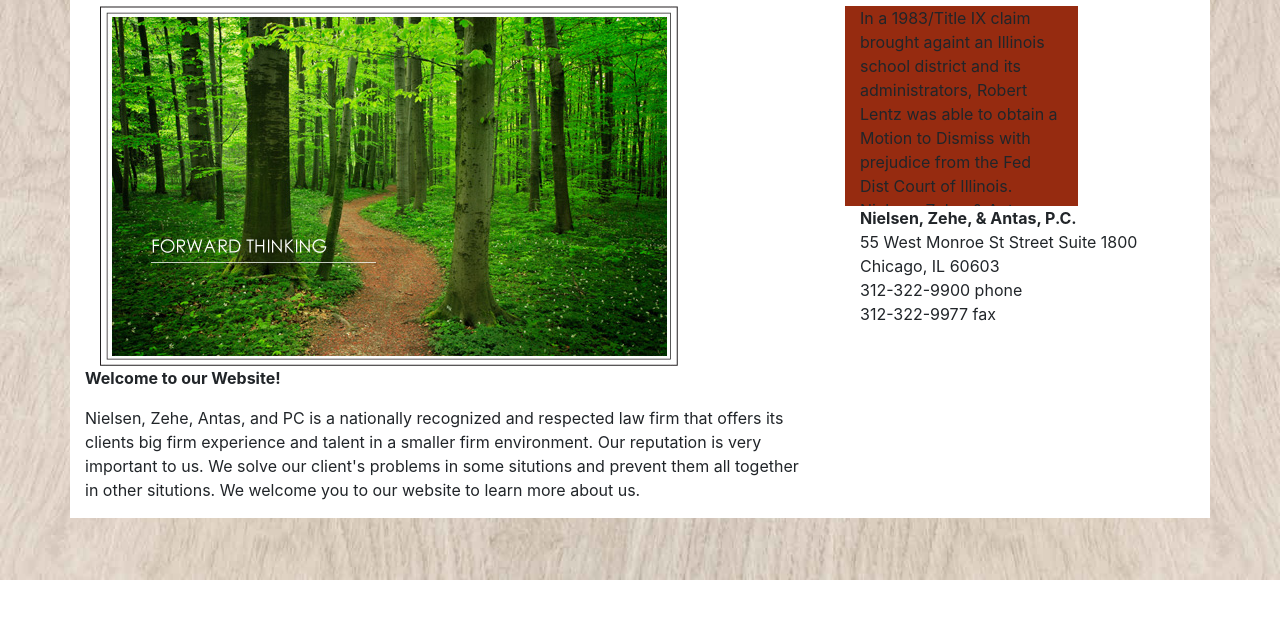
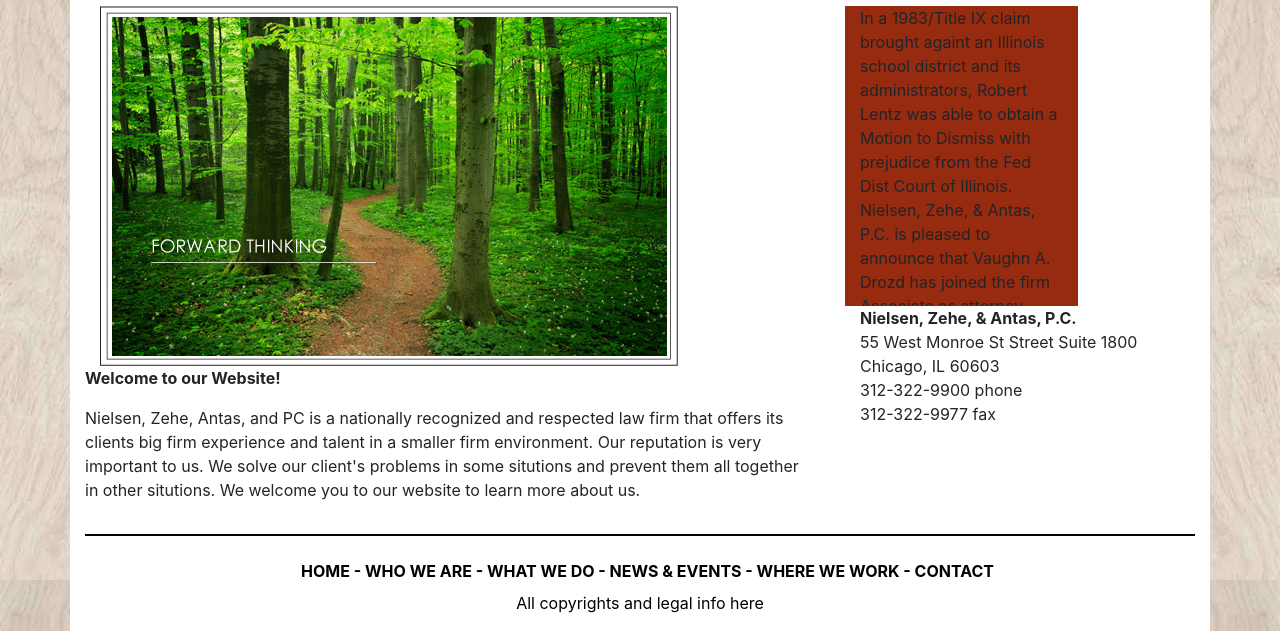
Before and after one commit to reynolds1021/NZA-Team-Project-1, a Flask app: page / in a window 1280 px wide. Shown: the part 220-851 px from the top of the page. Before the commit the page ends 800 px from the top, so only its background shows below. Run offline with Flask 2, Linux system fonts and the light colour scheme; some libraries are stand-ins or nearby versions.

Commit message:
Changes to footer and footer.html

```diff
--- a/app/static/css/whoweare.css
+++ b/app/static/css/whoweare.css
@@ -151,11 +151,7 @@ img {
 
 .footer {
     border:1px solid black;
-    margin-top:-100px;
-<<<<<<< HEAD
-=======
     background-color: white;
->>>>>>> 518c0647c51f3071c8607b957390243e3f31c563
 
 }
 
@@ -174,9 +170,5 @@ a.four:hover {color:#962b10}
 
 #copy {
     text-align:center;
-<<<<<<< HEAD
-    color:lightgrey
-=======
     color:black
->>>>>>> 518c0647c51f3071c8607b957390243e3f31c563
 }
--- a/app/templates/base.html
+++ b/app/templates/base.html
@@ -32,8 +32,7 @@
 
         {% endblock content %}
 
-
-    </div>
+      {% include 'footer.html' %}
 
   </body>
 </html>
--- /dev/null
+++ b/app/templates/footer.html
@@ -0,0 +1,10 @@
+<div class="container">
+    <div class="row">
+      <div class="col">
+        <hr class="footer">
+        <h6 id="bot-link"><b><a class="four" href="/">HOME</a> - <a class="four" href="whoweare.html">WHO WE ARE</a> - <a class="four" href="whatwedo.html">WHAT WE DO</a> - <a class="four" href="#">NEWS & EVENTS</a> - <a class="four" href="#">WHERE WE WORK</a> - <a class="four" href="#">CONTACT</a></h6></b>
+        <p id=copy>All copyrights and legal info here</p>
+      </div>
+
+    </div>
+</div>
--- a/app/templates/index.html
+++ b/app/templates/index.html
@@ -1,5 +1,9 @@
 {% extends 'base.html' %}
 
+{% block css %}
+{{ super() }}
+<link rel="stylesheet" href="main.css">
+{% endblock css %}
     {% block content %}
 
 <div class="container">
@@ -17,13 +21,9 @@
       </p>
     </div>
     <div class="col-4 bg-white">
-
-    <!-- </div>
-  </div>
-</div> -->
       <div class="container">
         <div class="row" >
-      <div class="col-md-8"style="height: 200px; overflow-y:scroll; background-color: #962b10;">
+          <div class="col-md-8"style="height: 300px; overflow-y:scroll; background-color: #962b10;">
 
 
 
@@ -47,25 +47,19 @@
     </div>
   </div>
 
-
-
-
-
-
-
-
-
-
-
-<!-- <div class="container">
-  <div class="row">
+  <!-- <div style = 'margin-top: 100px' class="container">
+    <div class="row" >
               <div class="col">
                 <hr class="footer">
-              <h6 id="bot-link"><b><a class="four" href="/">HOME</a> - <a class="four" href="whoweare.html">WHO WE ARE</a> - <a
-                    class="four" href="whatwedo.html">WHAT WE DO</a> - <a class="four" href="#">NEWS & EVENTS</a> - <a
+                <h6 id="bot-link"><b><a class="four" href="/">HOME</a> - <a class="four" href="/whoweare">WHO WE ARE</a> - <a
+                      class="four" href="/whatwedo">WHAT WE DO</a> - <a class="four" href="#">NEWS & EVENTS</a> - <a
                       class="four" href="#">WHERE WE WORK</a> - <a class="four" href="#">CONTACT</a></h6></b>
                 <p id=copy>All copyrights and legal info here</p>
               </div>
     </div>
   </div> -->
+  </div>
+
+
+</div>
     {% endblock content %}
--- a/app/templates/register.html
+++ b/app/templates/register.html
@@ -35,9 +35,9 @@
         </div>
     </div>
 </div>
-<div style = 'margin-top: 150px' class="container">
+<div style = 'margin-top: 100px' class="container">
     <div class="row">
-      <div class="col">
+      <div class="col bg-white">
         <hr class="footer">
         <h6 id="bot-link"><b><a class="four" href="/">HOME</a> - <a class="four" href="whoweare.html">WHO WE ARE</a> - <a class="four" href="whatwedo.html">WHAT WE DO</a> - <a class="four" href="#">NEWS & EVENTS</a> - <a class="four" href="#">WHERE WE WORK</a> - <a class="four" href="#">CONTACT</a></h6></b>
         <p id=copy>All copyrights and legal info here</p>
```
Also changed, not shown: app/templates/whoweare.html (+5 -5 lines). Lines whose indentation alone changed are shown as unchanged.
